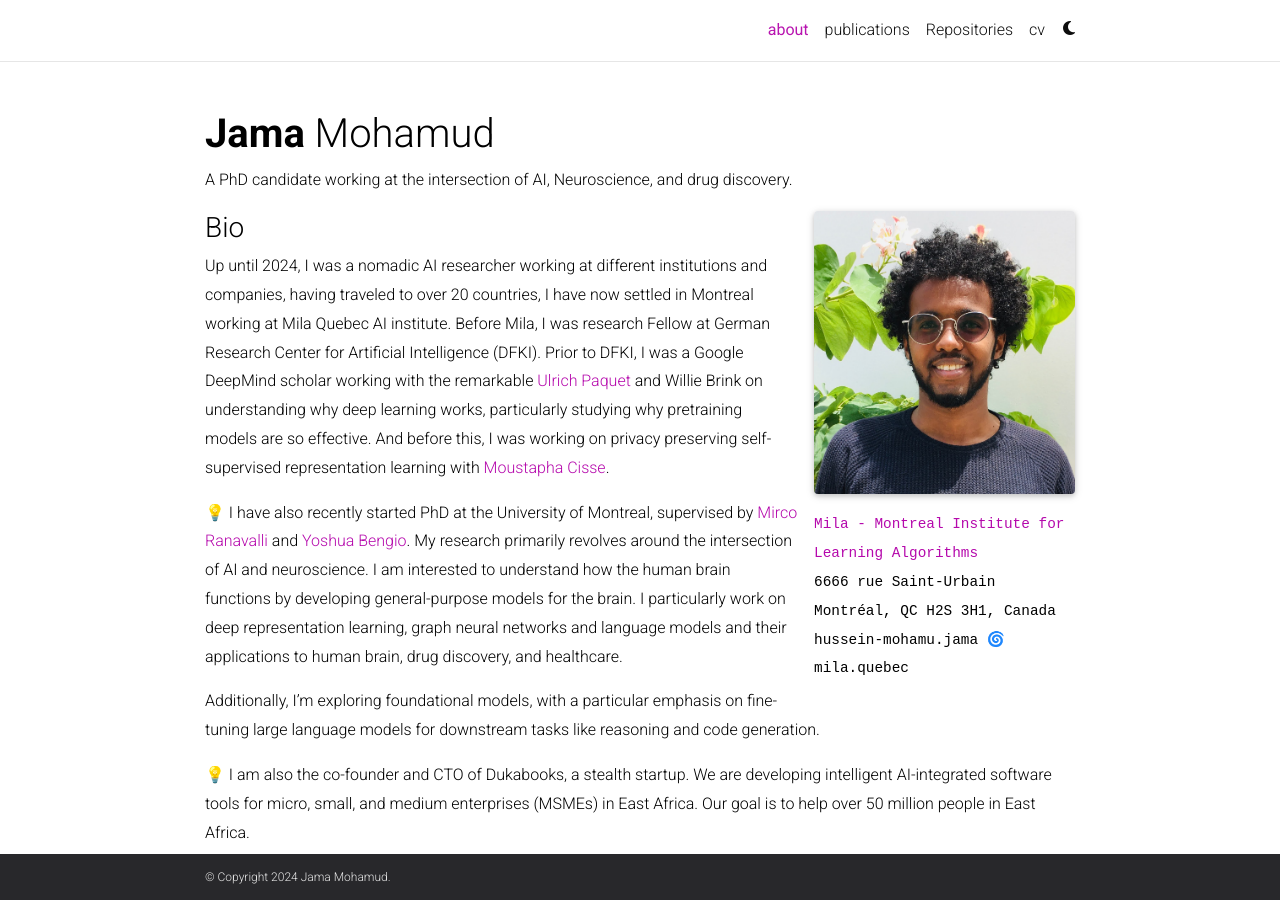
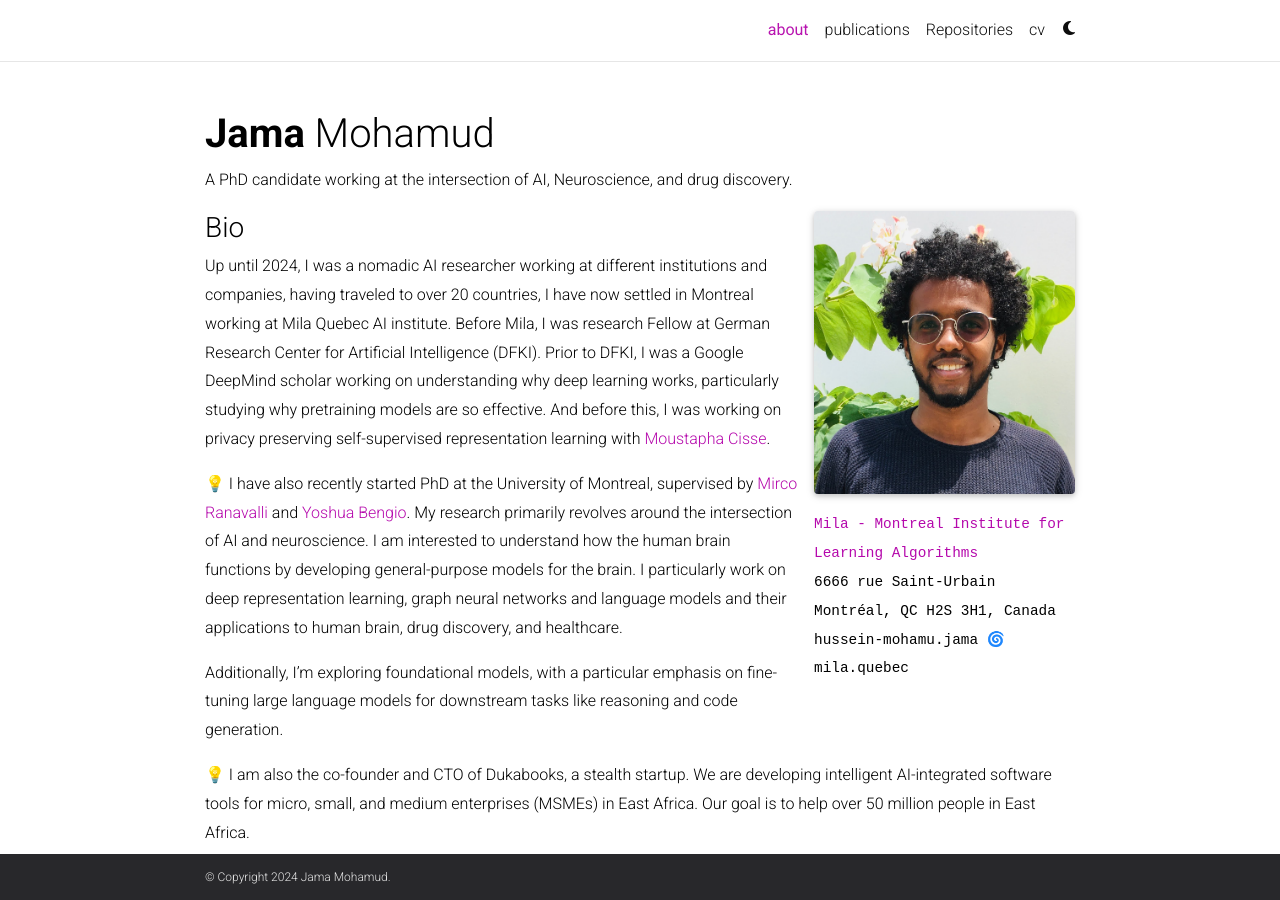
Before and after one commit to engmubarak48/jmohamud.github.io, a Jekyll site: the page built from _pages/about.md, in a window 1280 px wide and 900 px high. Built offline with Jekyll 4.4.1, drawn with Linux system fonts in a browser that asks for light colours; full-size pictures stand in for the smaller copies a plugin makes; comment, search, counter and statistics services are not loaded; a style sheet for code colours, icons or effects is not loaded.

Commit message:
update about

```diff
--- a/_pages/about.md
+++ b/_pages/about.md
@@ -22,7 +22,7 @@
 
 ### Bio
 
-Up until 2024, I was a nomadic AI researcher working at different institutions and companies, having traveled to over 20 countries, I have now settled in Montreal working at Mila Quebec AI institute. Before Mila, I was research Fellow at German Research Center for Artificial Intelligence (DFKI). Prior to DFKI, I was a Google DeepMind scholar working with the remarkable [Ulrich Paquet](https://www.linkedin.com/in/ulrich-paquet-72b6055a/?originalSubdomain=uk) and Willie Brink on understanding why deep learning works, particularly studying why pretraining models are so effective. And before this, I was working on privacy preserving self-supervised representation learning with [Moustapha Cisse](https://nexteinstein.org/person/moustapha-cisse/).
+Up until 2024, I was a nomadic AI researcher working at different institutions and companies, having traveled to over 20 countries, I have now settled in Montreal working at Mila Quebec AI institute. Before Mila, I was research Fellow at German Research Center for Artificial Intelligence (DFKI). Prior to DFKI, I was a Google DeepMind scholar working on understanding why deep learning works, particularly studying why pretraining models are so effective. And before this, I was working on privacy preserving self-supervised representation learning with [Moustapha Cisse](https://nexteinstein.org/person/moustapha-cisse/).
 
 💡 I have also recently started PhD at the University of Montreal, supervised by [Mirco Ranavalli](https://mila.quebec/en/directory/mirco-ravanelli) and [Yoshua Bengio](https://mila.quebec/en/directory/yoshua-bengio). My research primarily revolves around the intersection of AI and neuroscience. I am interested to understand how the human brain functions by developing general-purpose models for the brain. I particularly work on deep representation learning, graph neural networks and language models and their applications to human brain, drug discovery, and healthcare.
 
```
